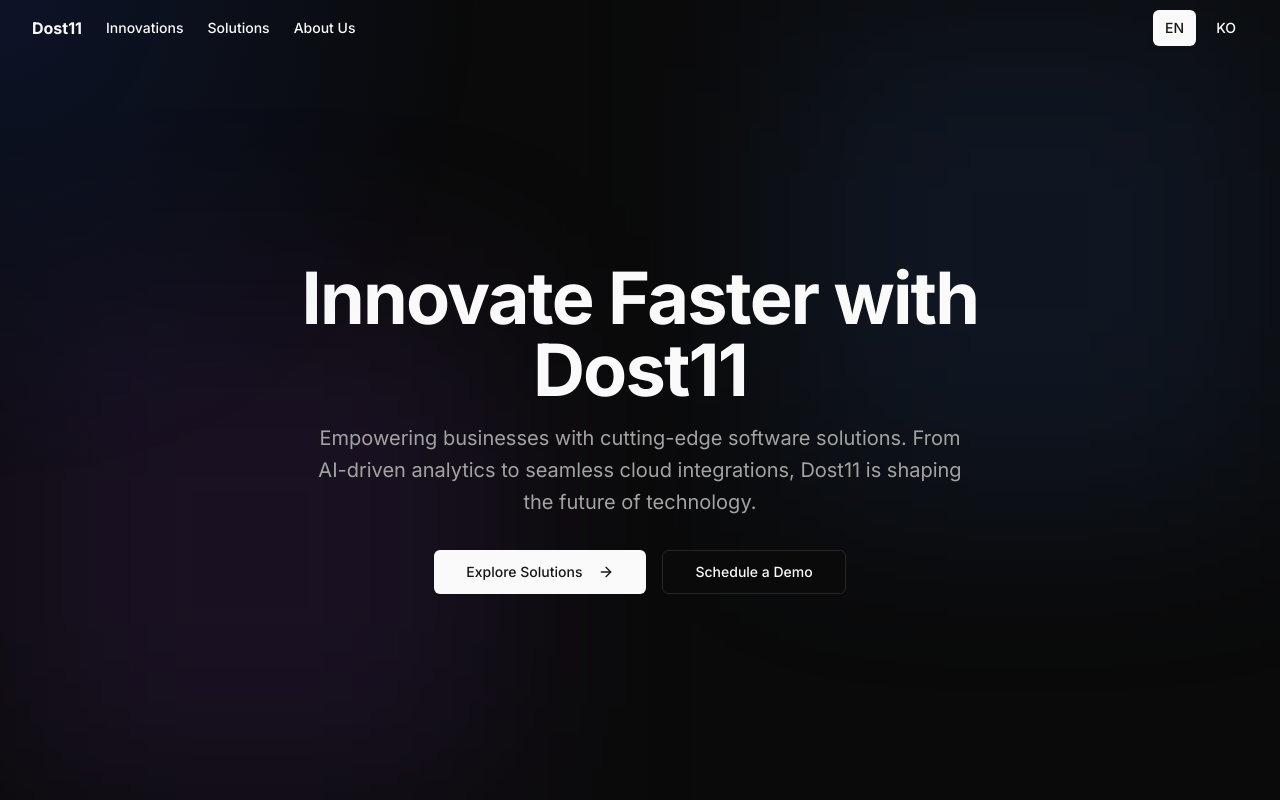
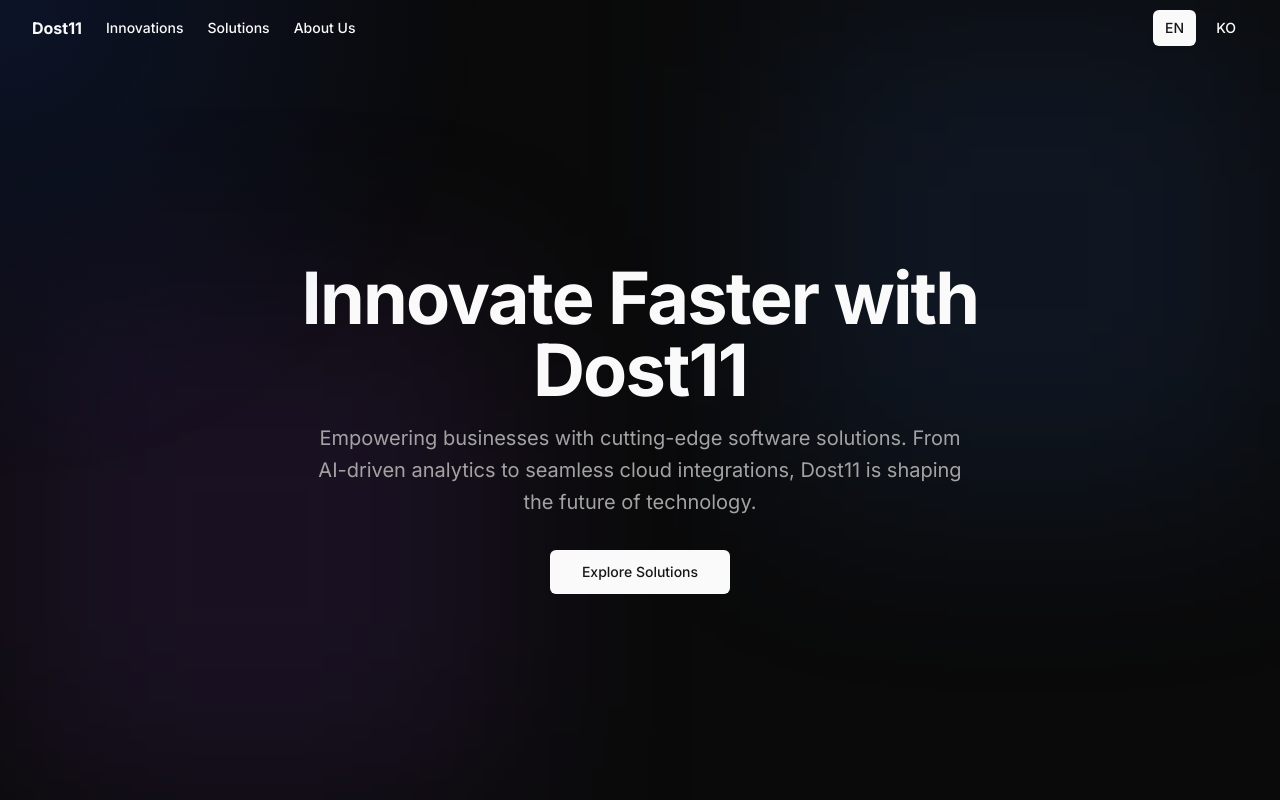
Before and after one commit to dost11/dost11.github.io, a Next.js app: page /en in a window 1280 px wide. Shown: the top 800 px of the page. Built offline with nearby package versions, Linux system fonts and the light colour scheme.

Commit message:
style: remove one of hero buttons

```diff
--- a/components/hero.tsx
+++ b/components/hero.tsx
@@ -21,11 +21,11 @@
       <div className="relative z-10 flex gap-4">
         <Button size="lg">
           {t("exploreSolutions")}
-          <ArrowRight className="ml-2 h-4 w-4" />
+          {/* <ArrowRight className="ml-2 h-4 w-4" /> */}
         </Button>
-        <Button variant="outline" size="lg">
+        {/* <Button variant="outline" size="lg">
           {t("scheduleDemo")}
-        </Button>
+        </Button> */}
       </div>
     </section>
   )
```
